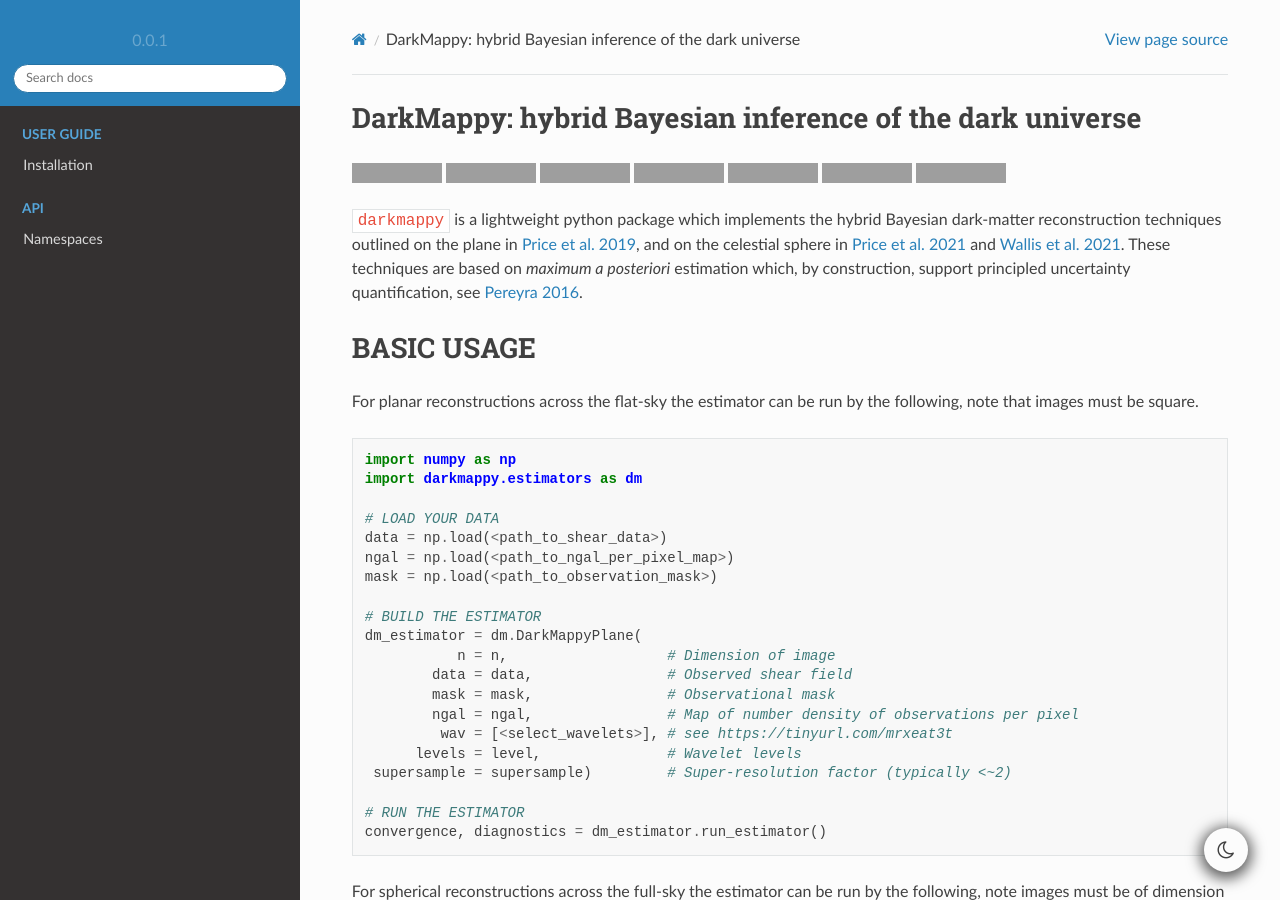
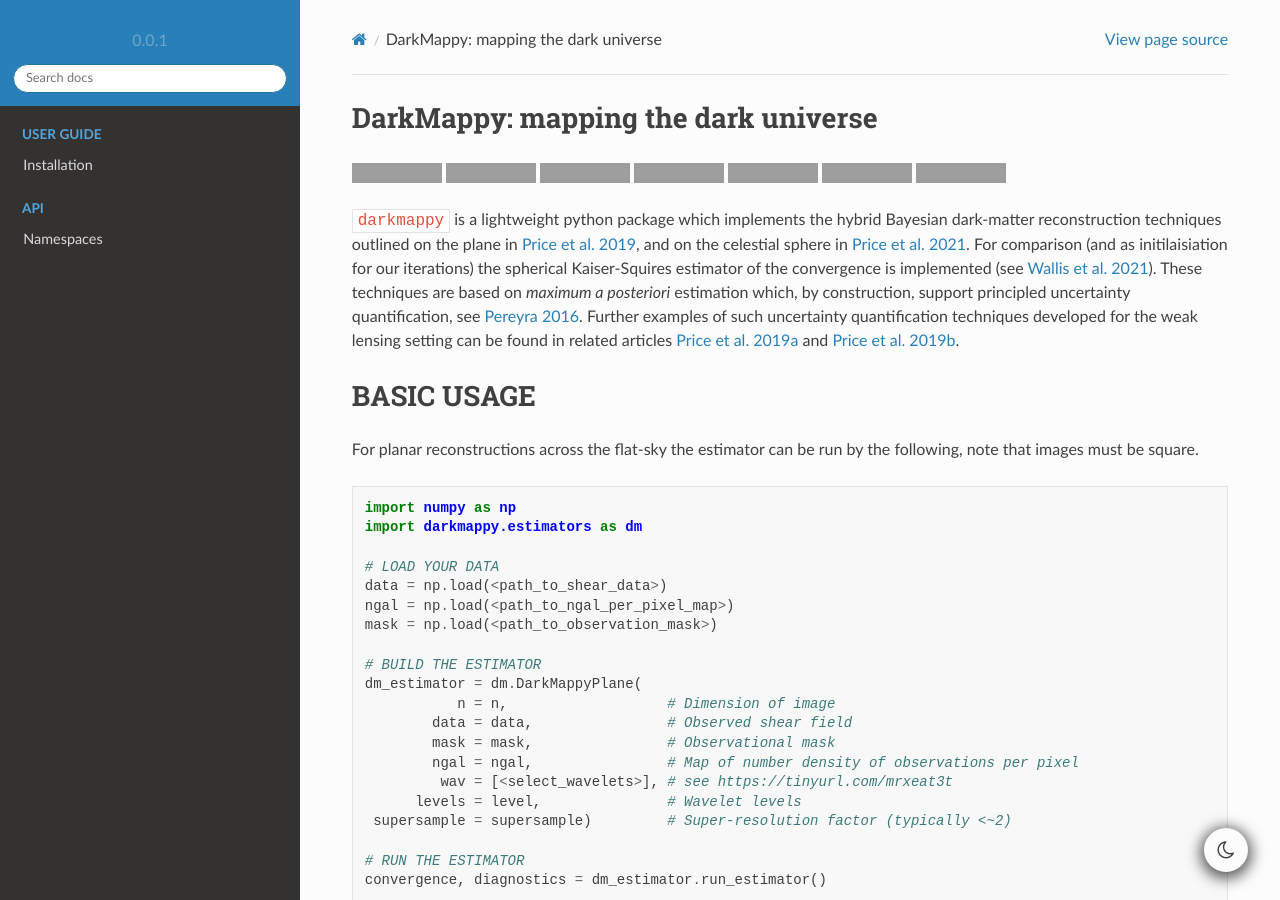
Before and after one commit to astro-informatics/DarkMappy, a Sphinx documentation site: the page built from docs/index.rst, in a window 1280 px wide and 900 px high, cut to the strip 0-900 px from the top of the window. Built offline with Sphinx 7.4.7 and the Read the Docs theme 2.0.0, drawn with Linux system fonts in a browser that asks for light colours; pages that are not in the unit, such as notebooks, are missing from menus; grey boxes are pictures that could not be loaded.

Commit message:
update readme short title

```diff
--- a/docs/index.rst
+++ b/docs/index.rst
@@ -1,4 +1,4 @@
-DarkMappy: hybrid Bayesian inference of the dark universe
+DarkMappy: mapping the dark universe
 =================================================================================================================
 
 |GitHub| |Build Status| |Docs| |CodeCov| |GPL license| |ArXiv 1| |ArXiv 2|
@@ -19,7 +19,7 @@ DarkMappy: hybrid Bayesian inference of the dark universe
     :target: https://arxiv.org/abs/1812.04014
 
 ``darkmappy`` is a lightweight python package which implements the hybrid Bayesian dark-matter reconstruction techniques
-outlined on the plane in `Price et al. 2019 <https://academic.oup.com/mnras/article-abstract/506/3/3678/6319513>`_, and on the celestial sphere in `Price et al. 2021 <https://academic.oup.com/mnras/article/500/4/5436/5986632>`_ and `Wallis et al. 2021 <https://academic.oup.com/mnras/article-abstract/509/3/4480/6424933>`_. These techniques are based on *maximum a posteriori* estimation which, by construction, support principled uncertainty quantification, see `Pereyra 2016 <https://epubs.siam.org/doi/10.1137/16M1071249>`_.
+outlined on the plane in `Price et al. 2019 <https://academic.oup.com/mnras/article-abstract/506/3/3678/6319513>`_, and on the celestial sphere in `Price et al. 2021 <https://academic.oup.com/mnras/article/500/4/5436/5986632>`_. For comparison (and as initilaisiation for our iterations) the spherical Kaiser-Squires estimator of the convergence is implemented (see `Wallis et al. 2021 <https://academic.oup.com/mnras/article-abstract/509/3/4480/6424933>`_). These techniques are based on *maximum a posteriori* estimation which, by construction, support principled uncertainty quantification, see `Pereyra 2016 <https://epubs.siam.org/doi/10.1137/16M1071249>`_. Further examples of such uncertainty quantification techniques developed for the weak lensing setting can be found in related articles `Price et al. 2019a <https://academic.oup.com/mnras/article/489/3/3236/5554769>`_ and `Price et al. 2019b <https://academic.oup.com/mnras/article/492/1/394/5672642>`_.
 
 
 BASIC USAGE
```
